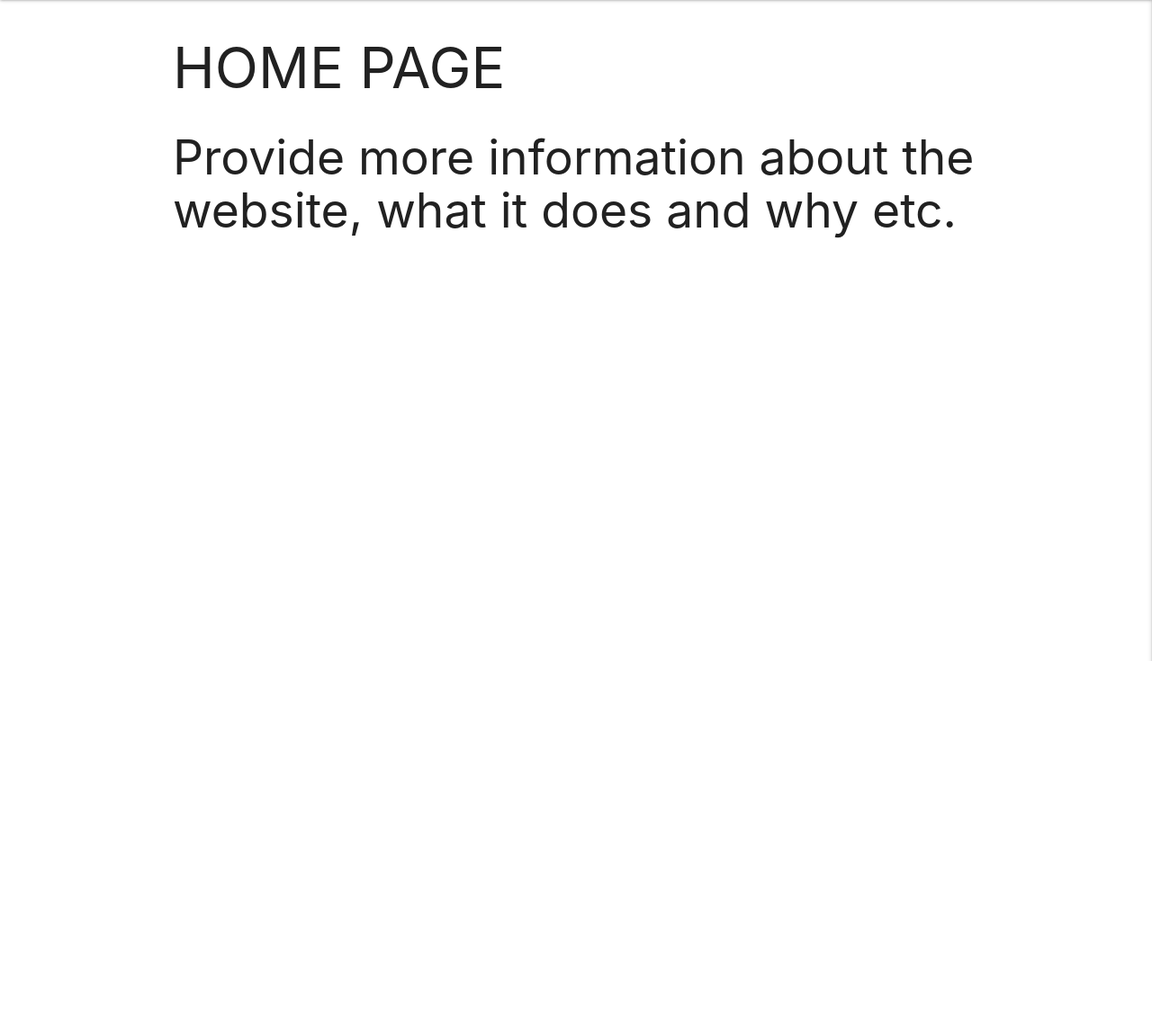
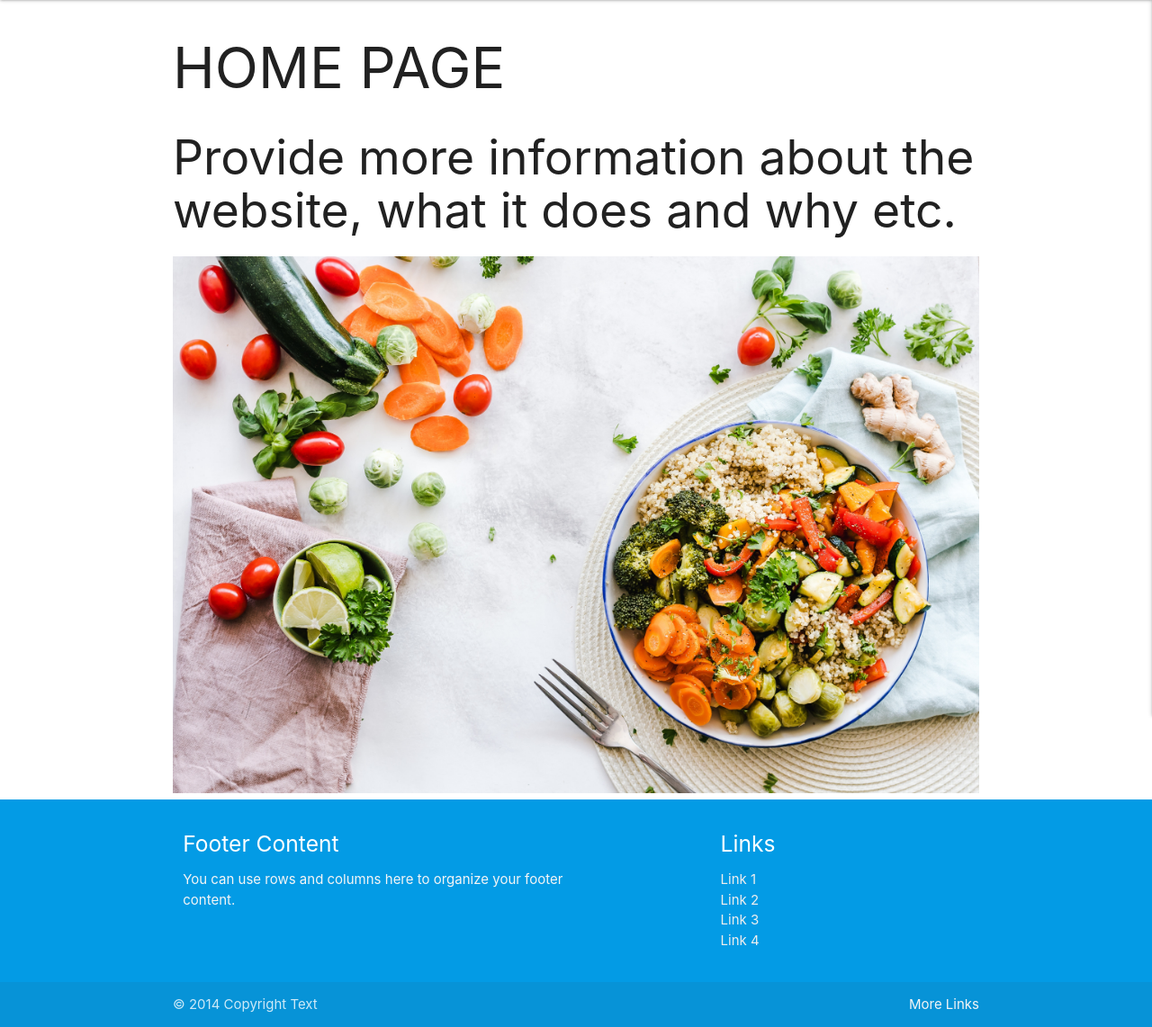
Before and after one commit to Antony-Thornton/MS3---Online-Cookbook, a Flask app: page / in a window 1280 px wide. Shown: the part 65-1207 px from the top of the page at 90% size. Before the commit the page ends 800 px from the top, so only its background shows below. Run offline with Flask 2, Linux system fonts and the light colour scheme; some libraries are stand-ins or nearby versions.

Commit message:
Added a footer and css using materialize to the base template and css file

```diff
--- a/static/css/style.css
+++ b/static/css/style.css
@@ -6,3 +6,14 @@
 .hero_image {
     background: url(assets/images/pexels-ella-olsson-1640777.jpg) no-repeat center center /contain;
 }
+
+
+body {
+    display: flex;
+    min-height: 100vh;
+    flex-direction: column;
+  }
+
+  main {
+    flex: 1 0 auto;
+  }
--- a/templates/base.html
+++ b/templates/base.html
@@ -69,4 +69,29 @@
     {% block scripts %}
     {% endblock %}
 </body>
+<footer class="page-footer text-shadow light-blue darken-1">
+    <div class="container">
+      <div class="row">
+        <div class="col l6 s12">
+          <h5 class="white-text">Footer Content</h5>
+          <p class="grey-text text-lighten-4">You can use rows and columns here to organize your footer content.</p>
+        </div>
+        <div class="col l4 offset-l2 s12">
+          <h5 class="white-text">Links</h5>
+          <ul>
+            <li><a class="grey-text text-lighten-3" href="#!">Link 1</a></li>
+            <li><a class="grey-text text-lighten-3" href="#!">Link 2</a></li>
+            <li><a class="grey-text text-lighten-3" href="#!">Link 3</a></li>
+            <li><a class="grey-text text-lighten-3" href="#!">Link 4</a></li>
+          </ul>
+        </div>
+      </div>
+    </div>
+    <div class="footer-copyright">
+      <div class="container">
+      © 2014 Copyright Text
+      <a class="grey-text text-lighten-4 right" href="#!">More Links</a>
+      </div>
+    </div>
+  </footer>
 </html>
--- a/templates/home.html
+++ b/templates/home.html
@@ -5,4 +5,6 @@
 <h2>Provide more information about the website, what it does and why etc.</h2>
 
 
+<img src="static/assets/images/pexels-ella-olsson-1640777.jpg" alt="Placeholder image" style="width: 100%;">
+
 {% endblock %}
```
